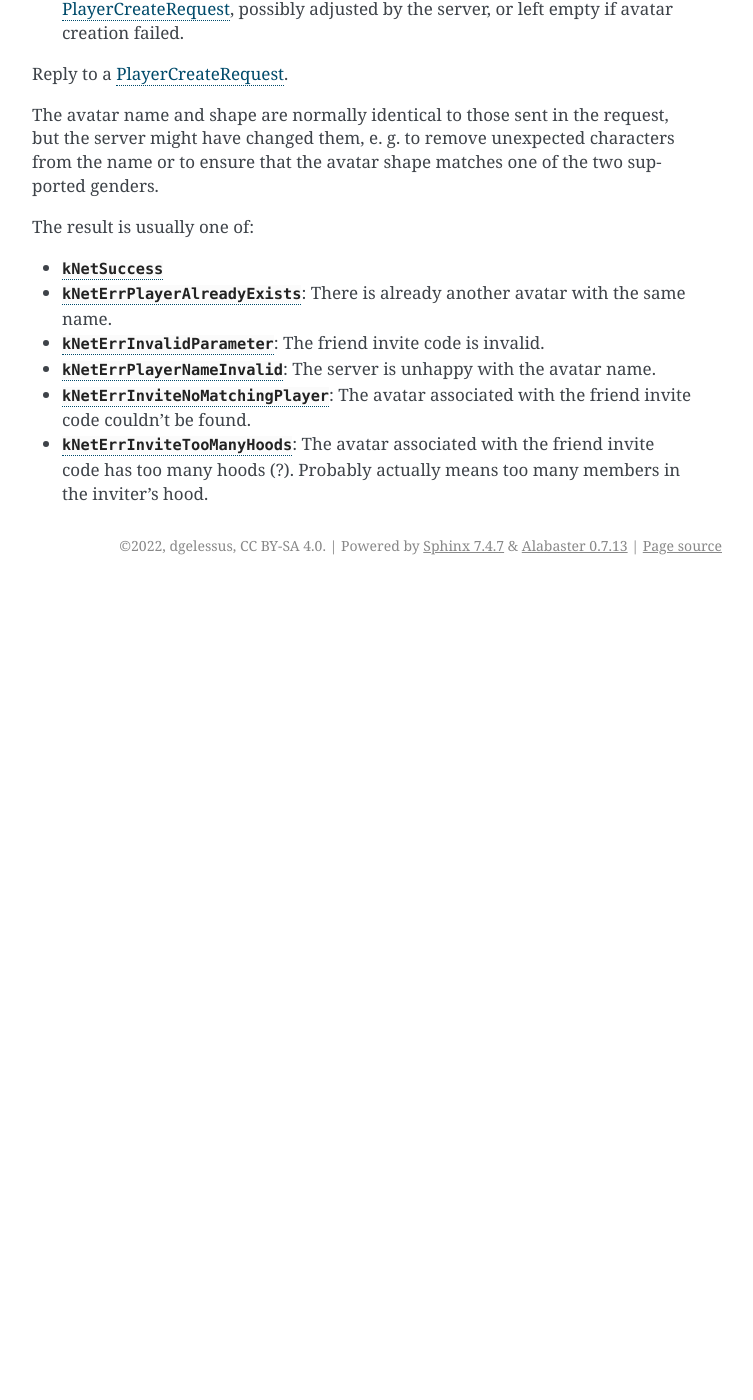
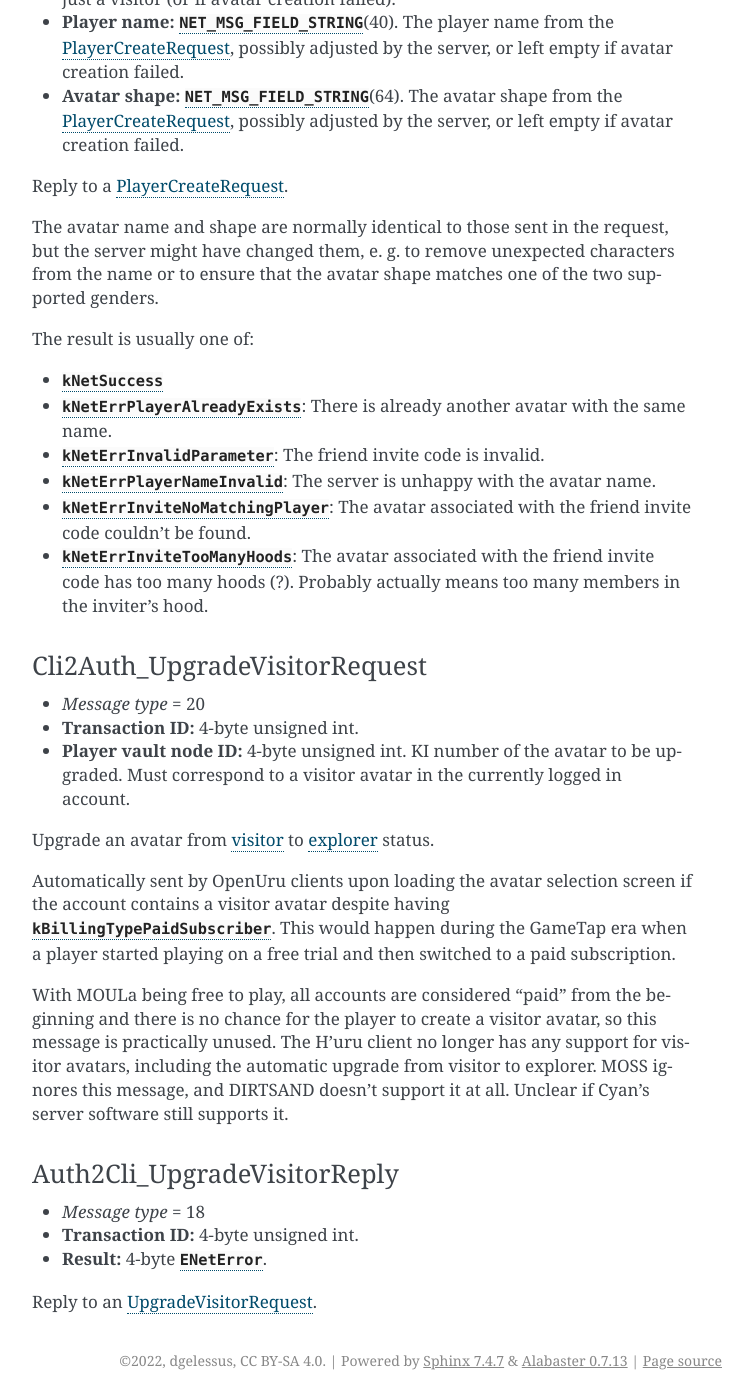
Before and after one commit to dgelessus/NAGUS, a Sphinx documentation site: the page built from docs/uru/auth_server.rst, in a window 1280 px wide and 1400 px high, scrolled down 20113 px. Shown: the whole window, without its empty margins (388-1141 px from the left). Built offline with Sphinx 7.4.7, drawn with Linux system fonts in a browser that asks for light colours; before the commit the page ends 20698 px from its top, so only the background shows below that; some of the changed text lies outside the part shown.

Commit message:
Document and dummy-implement UpgradeVisitor messages

```diff
--- a/docs/uru/auth_server.rst
+++ b/docs/uru/auth_server.rst
@@ -83,7 +83,7 @@ not even their structure.
    17,:ref:`PlayerCreateRequest <cli2auth_player_create_request>`,:ref:`PlayerCreateReply <auth2cli_player_create_reply>`,16
    18,*PlayerSetStatus*,,
    19,*PlayerChat*,*PlayerChat*,15
-   20,UpgradeVisitorRequest,UpgradeVisitorReply,18
+   20,:ref:`UpgradeVisitorRequest <cli2auth_upgrade_visitor_request>`,:ref:`UpgradeVisitorReply <auth2cli_upgrade_visitor_reply>`,18
    21,SetPlayerBanStatusRequest,SetPlayerBanStatusReply,19
    22,KickPlayer,KickedOff,39
    23,ChangePlayerNameRequest,ChangePlayerNameReply,20
@@ -552,8 +552,8 @@ Auth2Cli_AcctPlayerInfo
   the avatar's gender.
   Either ``"female"`` or ``"male"``.
 * **Explorer:** 4-byte unsigned int.
-  1 if the player is a full explorer,
-  or 0 if it's just a visitor.
+  1 if the player is a full :ref:`explorer <explorer>`,
+  or 0 if it's just a :ref:`visitor <visitor>`.
 
 Reports information about a single avatar associated with the client's account.
 Sent by the server after a successful login,
@@ -567,6 +567,12 @@ The client technically supports at most 6 avatars per account ---
 but because visitors are no longer used in MOULa,
 the practical limit is 5 avatars.
 
+.. index:: visitor
+   :name: visitor
+
+.. index:: explorer
+   :name: explorer
+
 .. note::
 
    Visitors are a holdover from GameTap-era MOUL,
@@ -577,6 +583,7 @@ the practical limit is 5 avatars.
    With MOULa being free to play,
    all accounts are considered "paying",
    so visitor avatars no longer have any use and can't be created anymore.
+   H'uru clients no longer support visitor avatars at all.
 
 .. _auth2cli_acct_login_reply:
 
@@ -709,6 +716,11 @@ The open-sourced client code defines the following billing types:
    With MOULa being free to play,
    all accounts have this flag set
    despite not actually paying for a subscription.
+
+   Accounts with this flag unset can only create a single :ref:`visitor <visitor>` avatar.
+   Accounts with this flag set can only create :ref:`explorer <explorer>` avatars,
+   and any existing visitor avatar is automatically upgraded to an explorer
+   (see :ref:`UpgradeVisitorRequest <cli2auth_upgrade_visitor_request>`).
 
    DIRTSAND sets this flag for all accounts and doesn't allow changing it.
    MOSS has a few bits of code that theoretically handle non-paid accounts,
@@ -1118,3 +1130,43 @@ The result is usually one of:
 * :cpp:enumerator:`kNetErrInviteNoMatchingPlayer`: The avatar associated with the friend invite code couldn't be found.
 * :cpp:enumerator:`kNetErrInviteTooManyHoods`: The avatar associated with the friend invite code has too many hoods (?).
   Probably actually means too many members in the inviter's hood.
+
+.. _cli2auth_upgrade_visitor_request:
+
+Cli2Auth_UpgradeVisitorRequest
+^^^^^^^^^^^^^^^^^^^^^^^^^^^^^^
+
+* *Message type* = 20
+* **Transaction ID:** 4-byte unsigned int.
+* **Player vault node ID:** 4-byte unsigned int.
+  KI number of the avatar to be upgraded.
+  Must correspond to a visitor avatar in the currently logged in account.
+
+Upgrade an avatar from :ref:`visitor <visitor>` to :ref:`explorer <explorer>` status.
+
+Automatically sent by OpenUru clients upon loading the avatar selection screen
+if the account contains a visitor avatar despite having :cpp:var:`kBillingTypePaidSubscriber`.
+This would happen during the GameTap era
+when a player started playing on a free trial
+and then switched to a paid subscription.
+
+With MOULa being free to play,
+all accounts are considered "paid" from the beginning
+and there is no chance for the player to create a visitor avatar,
+so this message is practically unused.
+The H'uru client no longer has any support for visitor avatars,
+including the automatic upgrade from visitor to explorer.
+MOSS ignores this message,
+and DIRTSAND doesn't support it at all.
+Unclear if Cyan's server software still supports it.
+
+.. _auth2cli_upgrade_visitor_reply:
+
+Auth2Cli_UpgradeVisitorReply
+^^^^^^^^^^^^^^^^^^^^^^^^^^^^
+
+* *Message type* = 18
+* **Transaction ID:** 4-byte unsigned int.
+* **Result:** 4-byte :cpp:enum:`ENetError`.
+
+Reply to an :ref:`UpgradeVisitorRequest <cli2auth_upgrade_visitor_request>`.
```
Also changed, not shown: 1 other file.
